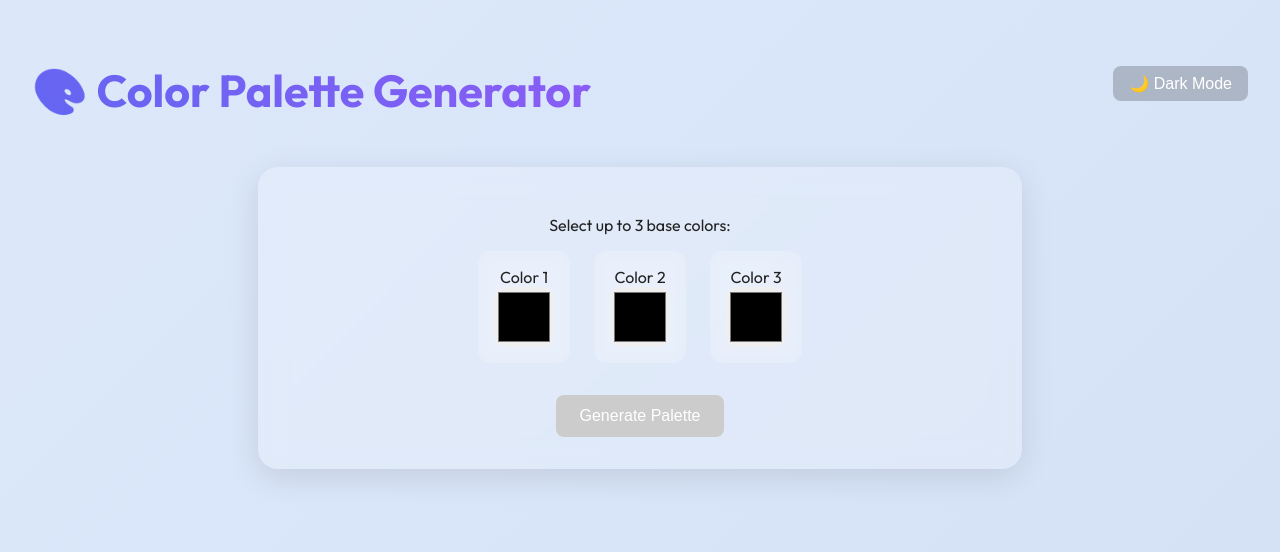
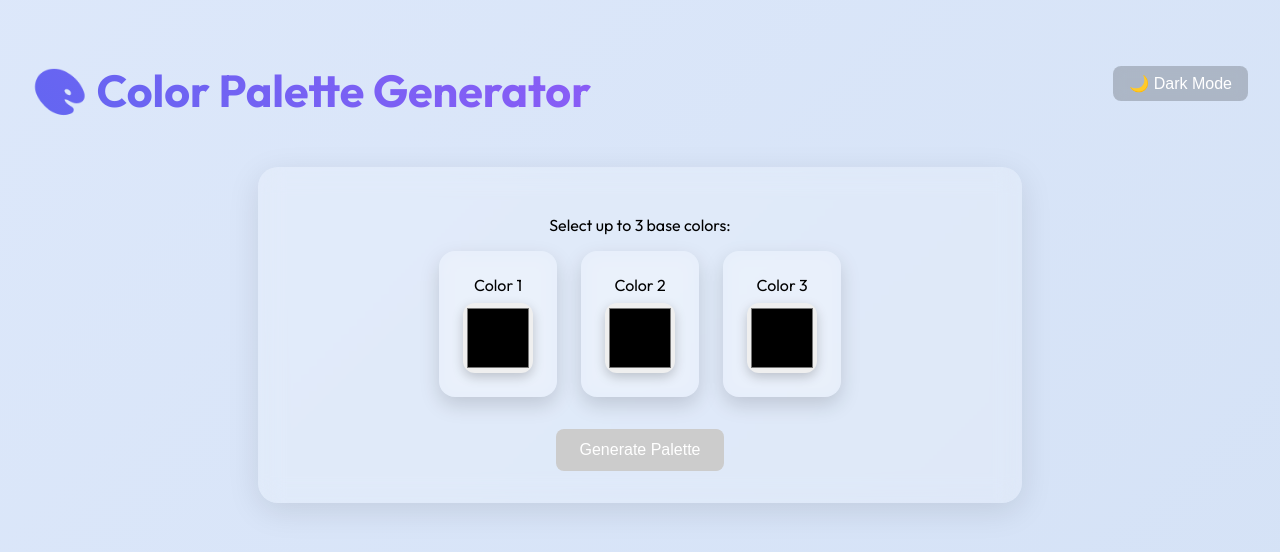
Before and after one commit to ahashmi14/Color-Palette, a React (Create React App) app: page / in a window 1280 px wide. Shown: the top 552 px of the page. Built offline with nearby package versions, Linux system fonts and the light colour scheme.

Commit message:
Push 2 with working dark mode toggle and nice UI. Color picker only.

```diff
--- a/src/App.css
+++ b/src/App.css
@@ -7,11 +7,12 @@ body {
   background: linear-gradient(135deg, #e0eafc, #cfdef3);
   background-size: 200% 200%;
   animation: backgroundShift 8s ease infinite;
-  transition: background 0.5s ease;
+  transition: background 0.5s ease, color 0.5s ease;
 }
 
-.dark body {
+body.dark {
   background: linear-gradient(135deg, #0f2027, #203a43, #2c5364);
+  color: #eee;
 }
 
 @keyframes backgroundShift {
@@ -30,19 +31,13 @@ body {
   text-align: center;
   padding: 2rem;
   min-height: 100vh;
-  color: #222;
-  transition: color 0.3s ease;
-}
-
-.App.dark {
-  color: #eee;
 }
 
 h1 {
   font-size: 2.8rem;
   background: linear-gradient(45deg, #6366f1, #8b5cf6);
-  background-clip: text;                  /* ✅ Added this */
-  -webkit-background-clip: text;          /* ✅ Still needed for WebKit */
+  background-clip: text;
+  -webkit-background-clip: text;
   -webkit-text-fill-color: transparent;
   font-weight: 700;
   margin-bottom: 1rem;
@@ -87,12 +82,28 @@ h1 {
   padding: 1rem;
 }
 
+/* ✨ Stylish glassy color picker boxes */
+.fancy-picker {
+  background: rgba(255, 255, 255, 0.15);
+  backdrop-filter: blur(10px);
+  border-radius: 16px;
+  padding: 1.5rem;
+  box-shadow: 0 8px 20px rgba(0, 0, 0, 0.15);
+  transition: transform 0.2s ease;
+}
+
+.fancy-picker:hover {
+  transform: scale(1.05);
+}
+
 input[type="color"] {
-  width: 60px;
-  height: 60px;
+  width: 70px;
+  height: 70px;
   border: none;
   border-radius: 12px;
   cursor: pointer;
+  margin-top: 0.5rem;
+  box-shadow: 0 4px 12px rgba(0, 0, 0, 0.2);
 }
 
 .palette {
--- a/src/App.js
+++ b/src/App.js
@@ -1,4 +1,4 @@
-import React, { useState } from "react";
+import React, { useState, useEffect } from "react";
 import "./App.css";
 import { motion, AnimatePresence } from "framer-motion";
 import ColorCard from "./ColorCard";
@@ -8,6 +8,15 @@ function App() {
   const [palette, setPalette] = useState([]);
   const [showPalette, setShowPalette] = useState(false);
   const [darkMode, setDarkMode] = useState(false);
+
+  // ✨ Apply dark mode to <body> tag
+  useEffect(() => {
+    if (darkMode) {
+      document.body.classList.add("dark");
+    } else {
+      document.body.classList.remove("dark");
+    }
+  }, [darkMode]);
 
   const handleColorChange = (index, value) => {
     const updatedColors = [...userColors];
@@ -37,7 +46,7 @@ function App() {
   const canGenerate = userColors.some((color) => color);
 
   return (
-    <div className={`App ${darkMode ? "dark" : ""}`}>
+    <div className={`App`}>
       <div className="top-bar">
         <h1>🎨 Color Palette Generator</h1>
         <button className="toggle-btn" onClick={() => setDarkMode(!darkMode)}>
@@ -58,7 +67,7 @@ function App() {
             <p>Select up to 3 base colors:</p>
             <div className="color-picker-container">
               {userColors.map((color, index) => (
-                <div key={index} className="color-picker glass-card">
+                <div key={index} className="color-picker fancy-picker">
                   <label>Color {index + 1}</label>
                   <input
                     type="color"
```
